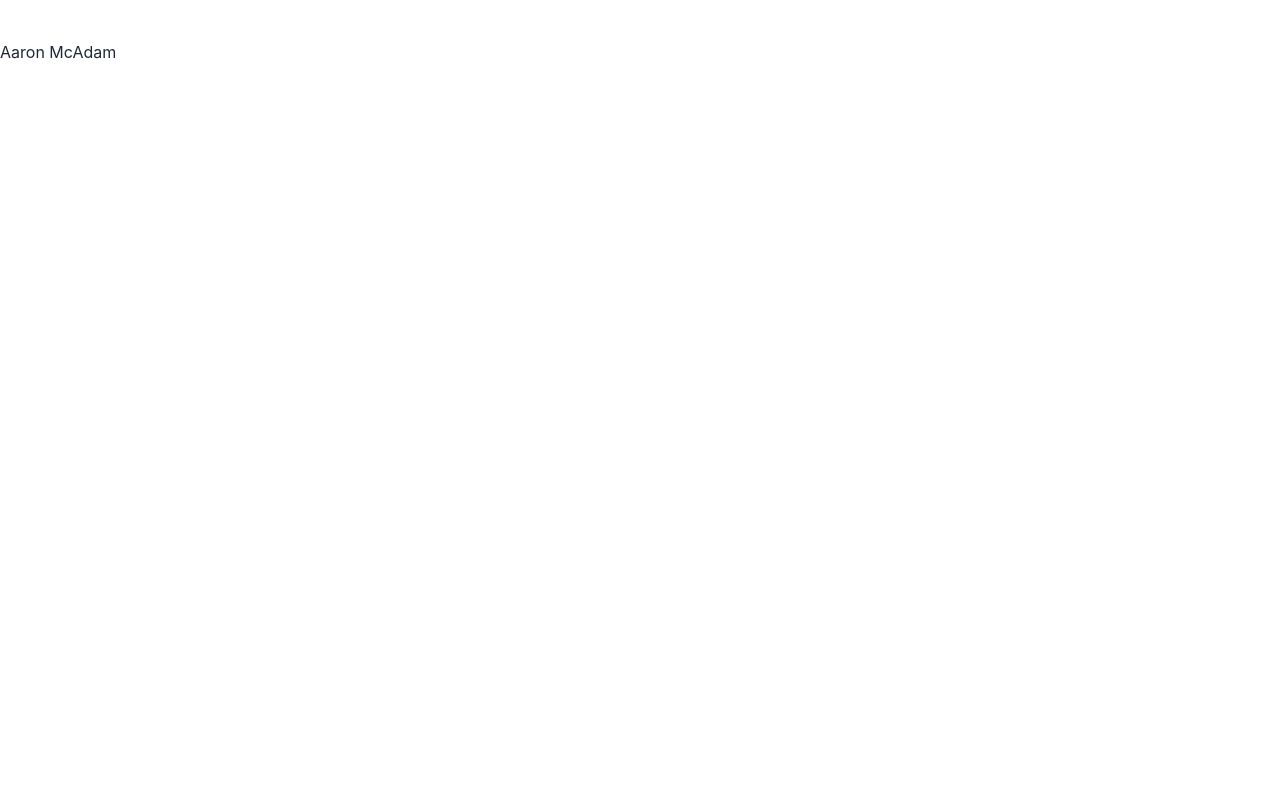
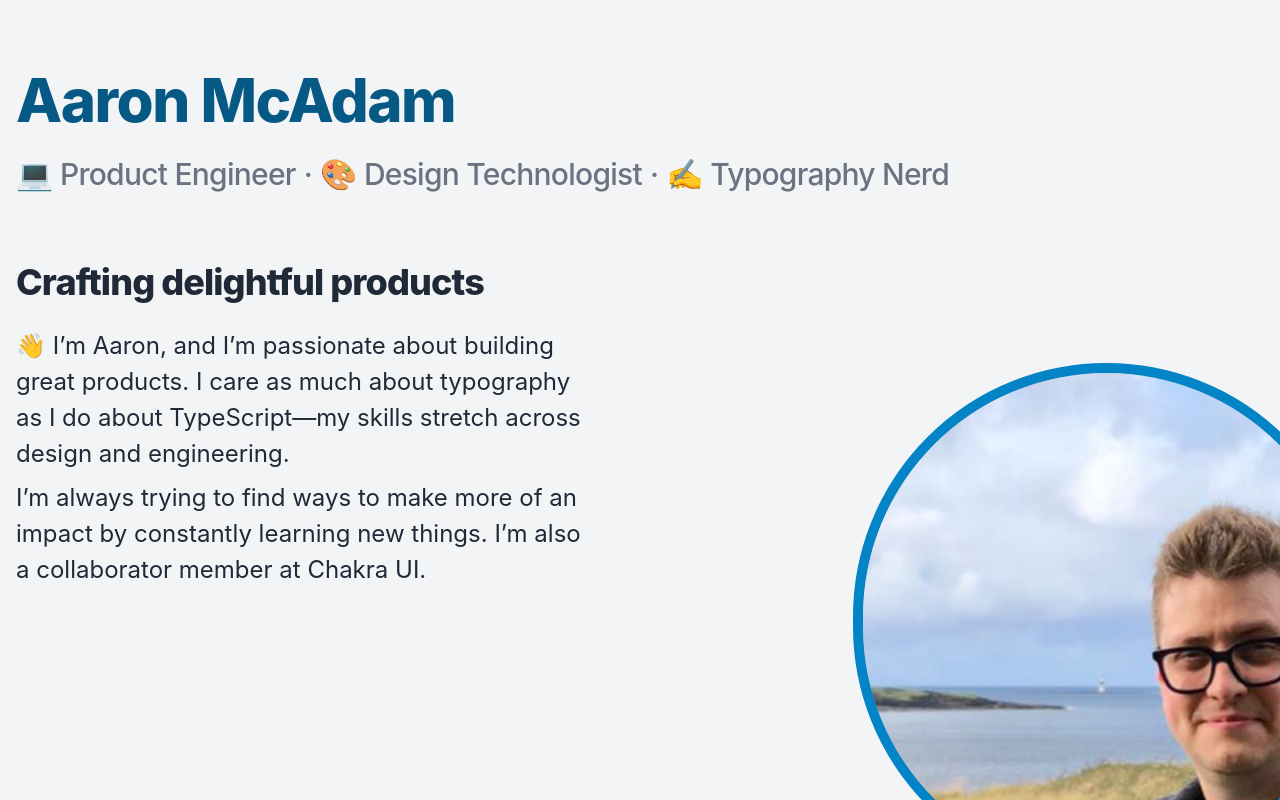
Before and after one commit to aaronmcadam/personal-website, a Next.js app: page / in a window 1280 px wide. Built offline with nearby package versions, Linux system fonts and the light colour scheme.

Commit message:
feat: add basic page

```diff
--- a/pages/index.tsx
+++ b/pages/index.tsx
@@ -1,4 +1,12 @@
-import { Box } from "@chakra-ui/react";
+import {
+  Box,
+  Heading,
+  Text,
+  HStack,
+  Link,
+  Avatar,
+  Stack,
+} from "@chakra-ui/react";
 import type { NextPage } from "next";
 import Head from "next/head";
 import * as React from "react";
@@ -11,9 +19,62 @@ const Home: NextPage = () => {
         <meta name="description" content="Crafting delightful products" />
         <link rel="icon" href="/favicon.ico" />
       </Head>
-      <Box as="main" pt={{ base: 6, sm: 10 }}>
-        Aaron McAdam
+      <Box as="main" maxW="7xl" mx="auto" px={4} mt={16}>
+        <Heading
+          fontSize={{ base: "5xl", sm: "6xl" }}
+          fontWeight="extrabold"
+          letterSpacing="tight"
+          color="sky.800"
+        >
+          Aaron McAdam
+        </Heading>
+        <Stack
+          direction={{ base: "column", lg: "row" }}
+          divider={
+            <Text display={{ base: "none", lg: "inline" }} px={2}>
+              &middot;
+            </Text>
+          }
+          color="gray.500"
+          fontSize={{ base: "2xl", sm: "3xl" }}
+          fontWeight="medium"
+          letterSpacing="tight"
+          mt={4}
+        >
+          <Text>💻 Product Engineer</Text>
+          <Text>🎨 Design Technologist</Text>
+          <Text>✍ Typography Nerd</Text>
+        </Stack>
+        <Box mt={16} maxW="xl" fontSize={{ base: "lg", sm: "2xl" }}>
+          <Heading
+            fontSize={{ base: "3xl", sm: "4xl" }}
+            fontWeight="extrabold"
+            letterSpacing="tight"
+          >
+            Crafting delightful products
+          </Heading>
+          <Text mt={6}>
+            👋 I’m Aaron, and I’m passionate about building great products. I
+            care as much about typography as I do about TypeScript—my skills
+            stretch across design and engineering.
+          </Text>
+          <Text mt={2}>
+            I’m always trying to find ways to make more of an impact by
+            constantly learning new things. I’m also a collaborator member at
+            Chakra UI.
+          </Text>
+        </Box>
       </Box>
+      <Avatar
+        src="/me.jpg"
+        size="3xl"
+        showBorder={true}
+        borderWidth="10px"
+        borderColor="sky.600"
+        pos="fixed"
+        bottom="-80px"
+        right="-80px"
+      />
     </Box>
   );
 };
--- a/src/theme/index.ts
+++ b/src/theme/index.ts
@@ -16,6 +16,13 @@ export const theme = extendTheme(
     },
     colors: colors,
     breakpoints: breakpoints,
+    styles: {
+      global: {
+        body: {
+          bg: "gray.100",
+        },
+      },
+    },
   },
   withDefaultVariant({
     variant: "secondary",
```
Also changed, not shown: public/me.jpg (added).
